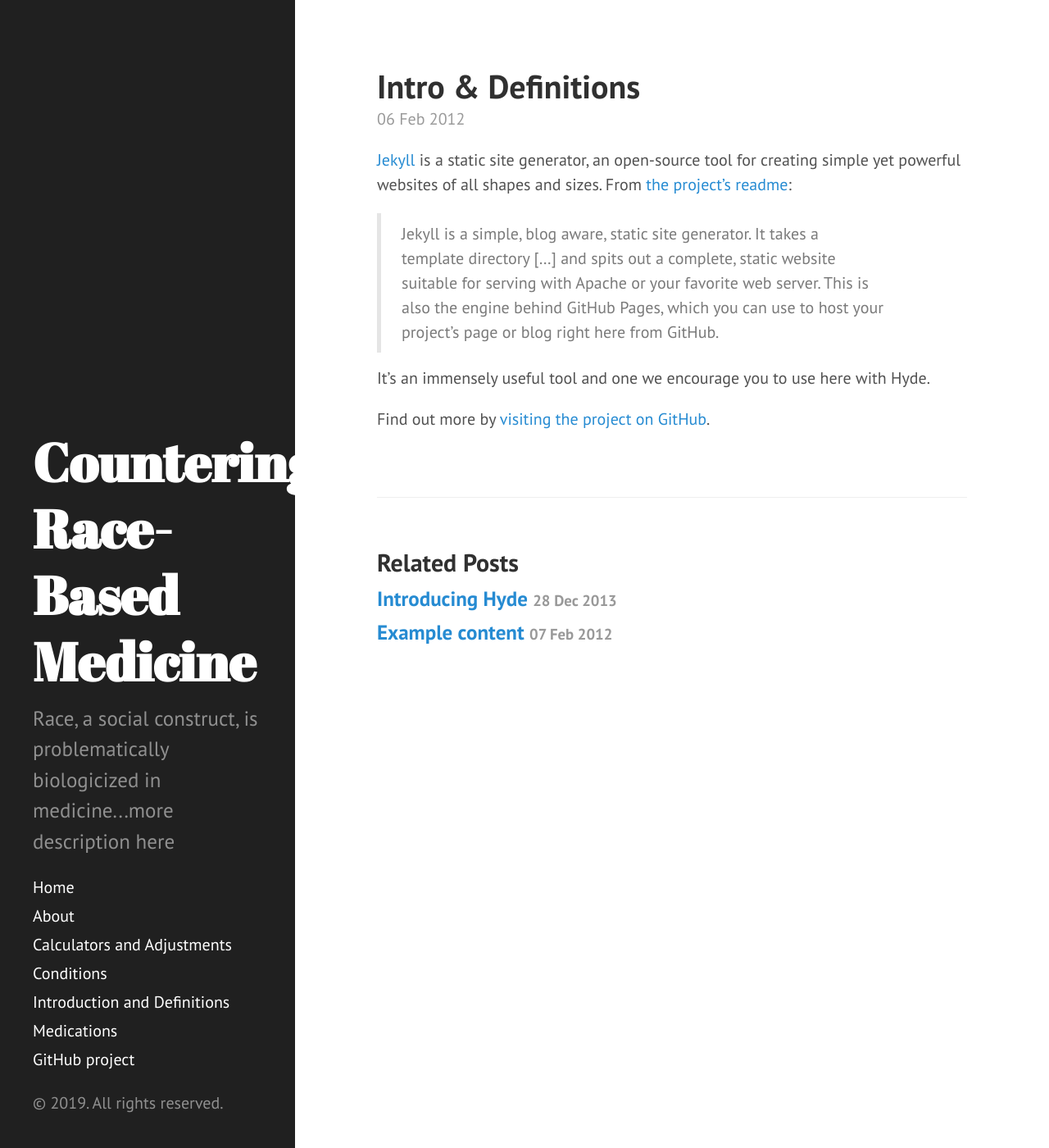
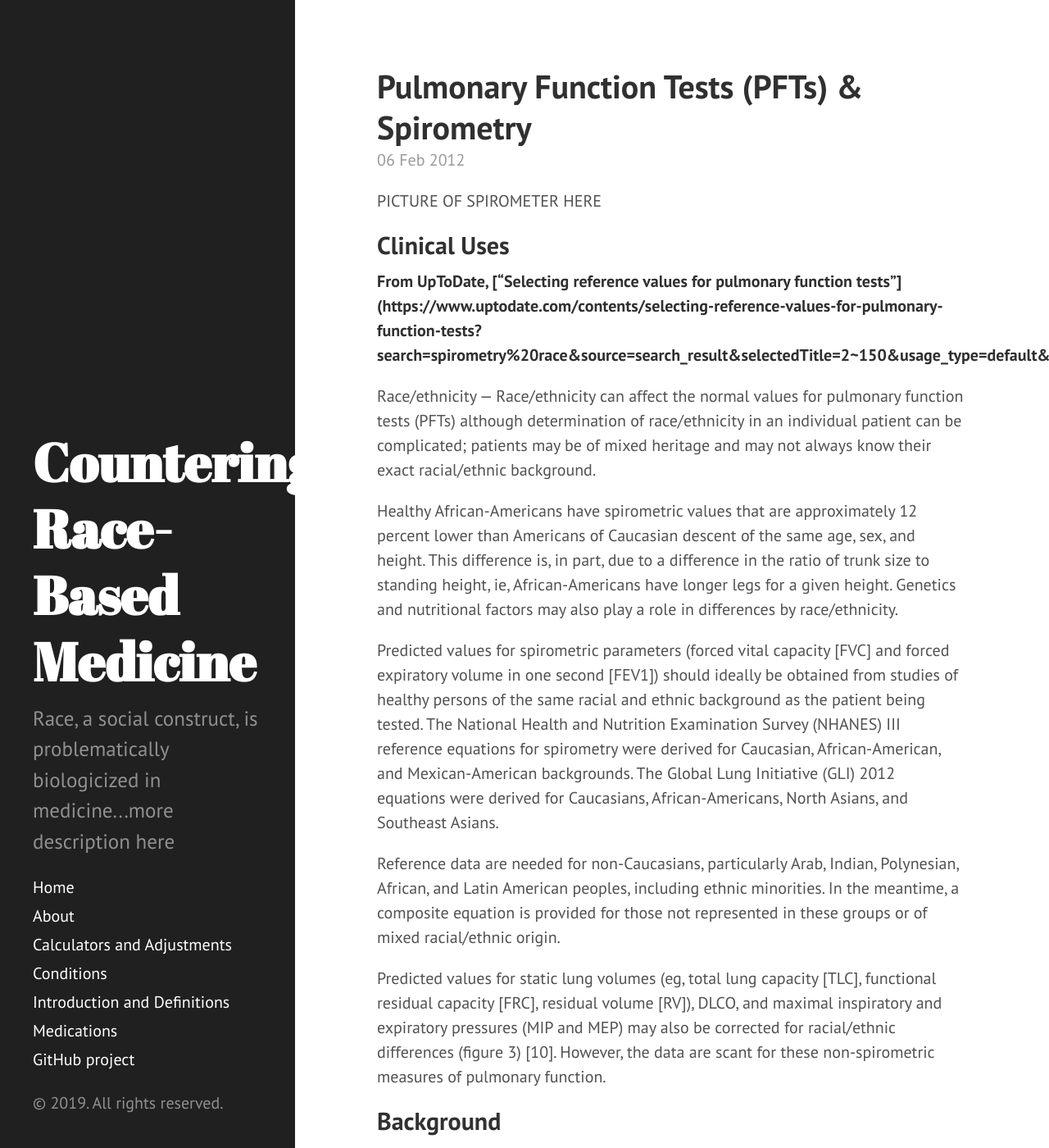
Before and after one commit to ayzhang93/Countering-Race-Based-Medicine, a Jekyll site: the page built from _posts/2012-02-06-whats-jekyll.md, in a window 1280 px wide and 1400 px high. Shown: the whole window at 82% size. Built offline with Jekyll 4.4.1, drawn with Linux system fonts in a browser that asks for light colours; some of the changed text lies outside the part shown.

Commit message:
Update 2012-02-06-whats-jekyll.md

```diff
--- a/_posts/2012-02-06-whats-jekyll.md
+++ b/_posts/2012-02-06-whats-jekyll.md
@@ -1,12 +1,38 @@
 ---
 layout: post
-title: Intro & Definitions
+title: Pulmonary Function Tests (PFTs) & Spirometry
 ---
 
-[Jekyll](http://jekyllrb.com) is a static site generator, an open-source tool for creating simple yet powerful websites of all shapes and sizes. From [the project's readme](https://github.com/mojombo/jekyll/blob/master/README.markdown):
+PICTURE OF SPIROMETER HERE
 
-  > Jekyll is a simple, blog aware, static site generator. It takes a template directory [...] and spits out a complete, static website suitable for serving with Apache or your favorite web server. This is also the engine behind GitHub Pages, which you can use to host your project’s page or blog right here from GitHub.
+## Clinical Uses
 
-It's an immensely useful tool and one we encourage you to use here with Hyde.
+**From UpToDate, ["Selecting reference values for pulmonary function tests"] (https://www.uptodate.com/contents/selecting-reference-values-for-pulmonary-function-tests?search=spirometry%20race&source=search_result&selectedTitle=2~150&usage_type=default&display_rank=2#H5):**
 
-Find out more by [visiting the project on GitHub](https://github.com/mojombo/jekyll).
+Race/ethnicity — Race/ethnicity can affect the normal values for pulmonary function tests (PFTs) although determination of race/ethnicity in an individual patient can be complicated; patients may be of mixed heritage and may not always know their exact racial/ethnic background.
+
+Healthy African-Americans have spirometric values that are approximately 12 percent lower than Americans of Caucasian descent of the same age, sex, and height. This difference is, in part, due to a difference in the ratio of trunk size to standing height, ie, African-Americans have longer legs for a given height. Genetics and nutritional factors may also play a role in differences by race/ethnicity.
+
+Predicted values for spirometric parameters (forced vital capacity [FVC] and forced expiratory volume in one second [FEV1]) should ideally be obtained from studies of healthy persons of the same racial and ethnic background as the patient being tested. The National Health and Nutrition Examination Survey (NHANES) III reference equations for spirometry were derived for Caucasian, African-American, and Mexican-American backgrounds. The Global Lung Initiative (GLI) 2012 equations were derived for Caucasians, African-Americans, North Asians, and Southeast Asians.
+
+Reference data are needed for non-Caucasians, particularly Arab, Indian, Polynesian, African, and Latin American peoples, including ethnic minorities. In the meantime, a composite equation is provided for those not represented in these groups or of mixed racial/ethnic origin.
+
+Predicted values for static lung volumes (eg, total lung capacity [TLC], functional residual capacity [FRC], residual volume [RV]), DLCO, and maximal inspiratory and expiratory pressures (MIP and MEP) may also be corrected for racial/ethnic differences (figure 3) [10]. However, the data are scant for these non-spirometric measures of pulmonary function.
+
+## Background
+
+**Dorothy Roberts, ["What's Race Got To Do With Medicine?" TEDMED Talk, NPR Transcript.] (https://www.npr.org/transcripts/514150399)**:
+
+"...many doctors in the United States still use an updated version of a diagnostic tool that was developed by a physician during the slavery era, a diagnostic tool that is tightly linked to justifications for slavery.
+
+Dr. Samuel Cartwright practiced in the Deep South before the Civil War. And he was a well-known expert on what was then called negro medicine. He promoted the racial concept of disease, that people of different races suffer from different diseases and experience common diseases differently. Cartwright argued in the 1850s that slavery was beneficial for black people for medical reasons. He claimed that because black people have lower lung capacity than whites, forced labor was good for them. He wrote in a medical journal it is the red vital blood sent to the brain that liberates their minds when under the white man's control, and it is the want of sufficiency of red vital blood that chains their minds to ignorance and barbarism when in freedom.
+
+To support this theory, Cartwright helped to perfect a medical device for measuring breathing called the spirometer to show the presumed deficiency in black people's lungs. Today, doctors still uphold Cartwright's claim that black people as a race have lower lung capacity than white people. Some even use a modern-day spirometer that actually has a button labeled race so the machine adjusts the measurement for each patient according to his or her race. It's a well-known function called correcting for race."
+
+## How is race determined for PFTs?
+
+**NIOSH Spirometry Training Guide 2003 Edition (most up-to-date):**
+
+“To evaluate pulmonary function and to make recordings, the operator must enter the subject’s race. An attempt should be made to determine and record the employee’s race or ethnicity. Often this can be done with adequate accuracy merely by observation. If in doubt, ask the employee, explaining that race affects the reference values used for the test.
+
+If the employee considers the question objectionable, or if their race or ethnicity does not clearly fit the limited categories available, just record unknown and use Caucasian reference equations (no race correction or race-specific reference value)."
```
